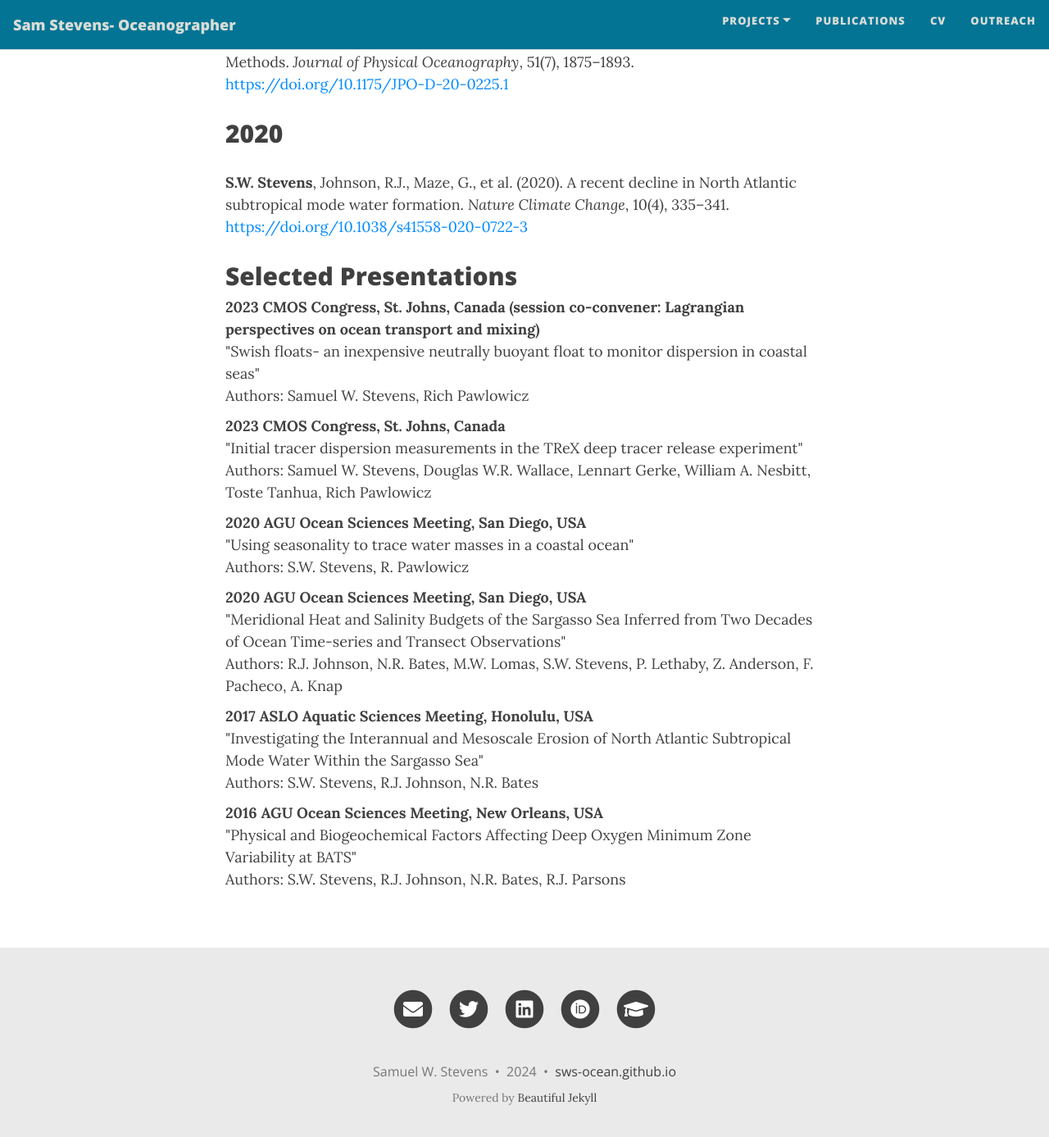
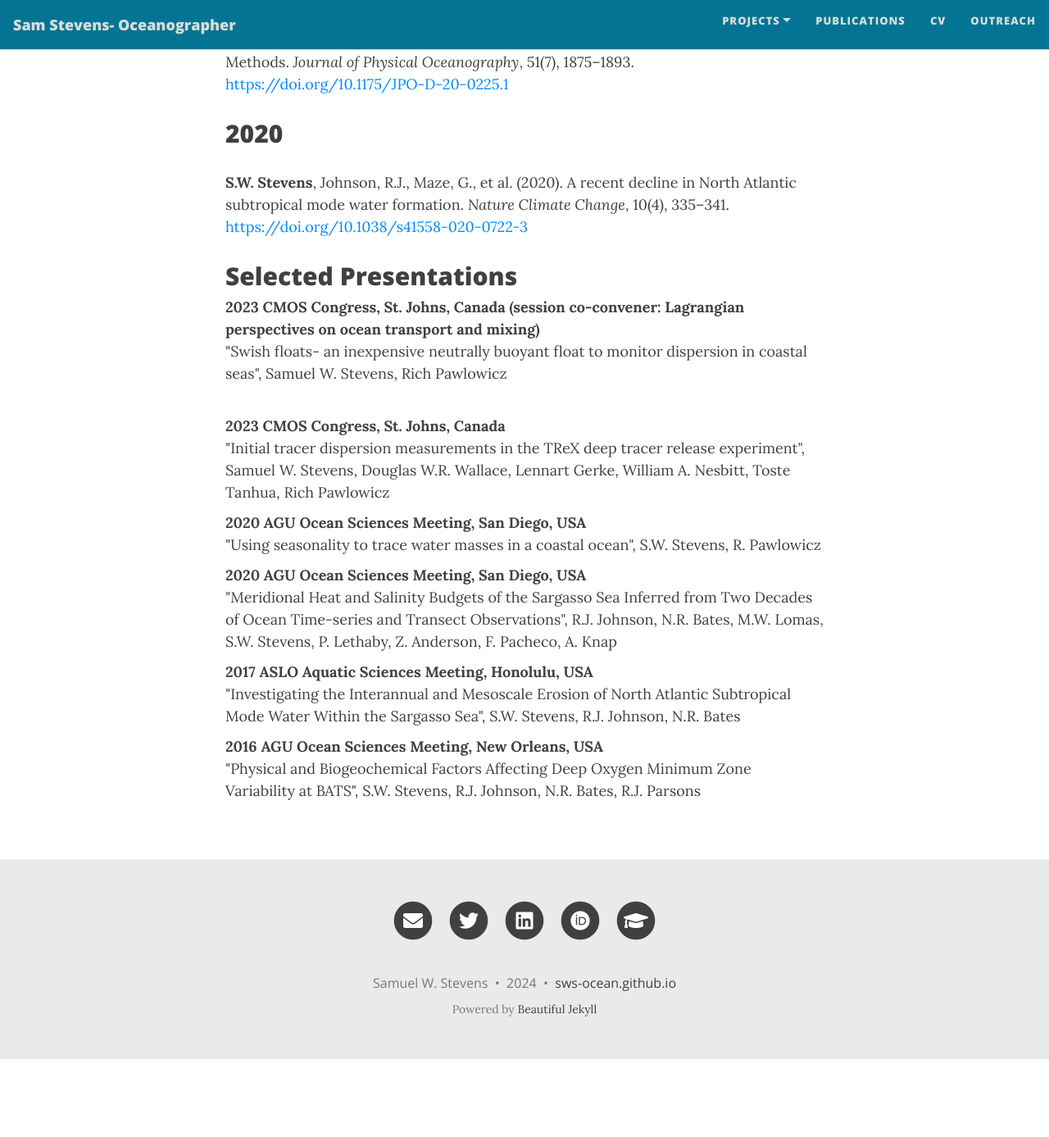
Before and after one commit to sws-ocean/sws-ocean.github.io, a Jekyll site: the page built from docs/pubs.md, in a window 1280 px wide and 1400 px high, scrolled down 834 px. Shown: the top 1387 px of the window at 82% size. Built offline with Jekyll 4.4.1, drawn with Linux system fonts in a browser that asks for light colours; nearby versions of some CDN libraries; after the commit the page ends 2126 px from its top, so only the background shows below that; some of the changed lines change nothing that is shown.

Commit message:
Update pubs.md

```diff
--- a/docs/pubs.md
+++ b/docs/pubs.md
@@ -74,53 +74,43 @@ description: Sam Stevens Oceanographer- this page outlines my publications
 
 <section>
   <h2>Selected Presentations</h2>
+
   <ul>
  <li>
       <strong>2023 CMOS Congress, St. Johns, Canada (session co-convener: Lagrangian perspectives on ocean transport and mixing)</strong>
       <br>
-      "Swish floats- an inexpensive neutrally buoyant float to monitor dispersion in coastal seas"
-      <br>
-      Authors: Samuel W. Stevens, Rich Pawlowicz
+      "Swish floats- an inexpensive neutrally buoyant float to monitor dispersion in coastal seas", Samuel W. Stevens, Rich Pawlowicz
 </li>
+<br>
 
 <li>
       <strong>2023 CMOS Congress, St. Johns, Canada</strong>
       <br>
-      "Initial tracer dispersion measurements in the TReX deep tracer release experiment"
-      <br>
-      Authors: Samuel W. Stevens, Douglas W.R. Wallace, Lennart Gerke, William A. Nesbitt, Toste Tanhua, Rich Pawlowicz
+      "Initial tracer dispersion measurements in the TReX deep tracer release experiment", Samuel W. Stevens, Douglas W.R. Wallace, Lennart Gerke, William A. Nesbitt, Toste Tanhua, Rich Pawlowicz
 </li>
 
 <li>
       <strong>2020 AGU Ocean Sciences Meeting, San Diego, USA</strong>
       <br>
-      "Using seasonality to trace water masses in a coastal ocean"
-      <br>
-      Authors: S.W. Stevens, R. Pawlowicz
+      "Using seasonality to trace water masses in a coastal ocean", S.W. Stevens, R. Pawlowicz
 </li>
 
 <li>
       <strong>2020 AGU Ocean Sciences Meeting, San Diego, USA</strong>
       <br>
-      "Meridional Heat and Salinity Budgets of the Sargasso Sea Inferred from Two Decades of Ocean Time-series and Transect Observations"
-      <br>
-      Authors: R.J. Johnson, N.R. Bates, M.W. Lomas, S.W. Stevens, P. Lethaby, Z. Anderson, F. Pacheco, A. Knap
+      "Meridional Heat and Salinity Budgets of the Sargasso Sea Inferred from Two Decades of Ocean Time-series and Transect Observations", R.J. Johnson, N.R. Bates, M.W. Lomas, S.W. Stevens, P. Lethaby, Z. Anderson, F. Pacheco, A. Knap
 </li>
 
 <li>
       <strong>2017 ASLO Aquatic Sciences Meeting, Honolulu, USA</strong>
       <br>
-      "Investigating the Interannual and Mesoscale Erosion of North Atlantic Subtropical Mode Water Within the Sargasso Sea"
-      <br>
-      Authors: S.W. Stevens, R.J. Johnson, N.R. Bates
+      "Investigating the Interannual and Mesoscale Erosion of North Atlantic Subtropical Mode Water Within the Sargasso Sea", S.W. Stevens, R.J. Johnson, N.R. Bates
 </li>
 
 <li>
       <strong>2016 AGU Ocean Sciences Meeting, New Orleans, USA</strong>
       <br>
-      "Physical and Biogeochemical Factors Affecting Deep Oxygen Minimum Zone Variability at BATS"
-      <br>
-      Authors: S.W. Stevens, R.J. Johnson, N.R. Bates, R.J. Parsons
+      "Physical and Biogeochemical Factors Affecting Deep Oxygen Minimum Zone Variability at BATS", S.W. Stevens, R.J. Johnson, N.R. Bates, R.J. Parsons
 </li>
   </ul>
 </section>
```
